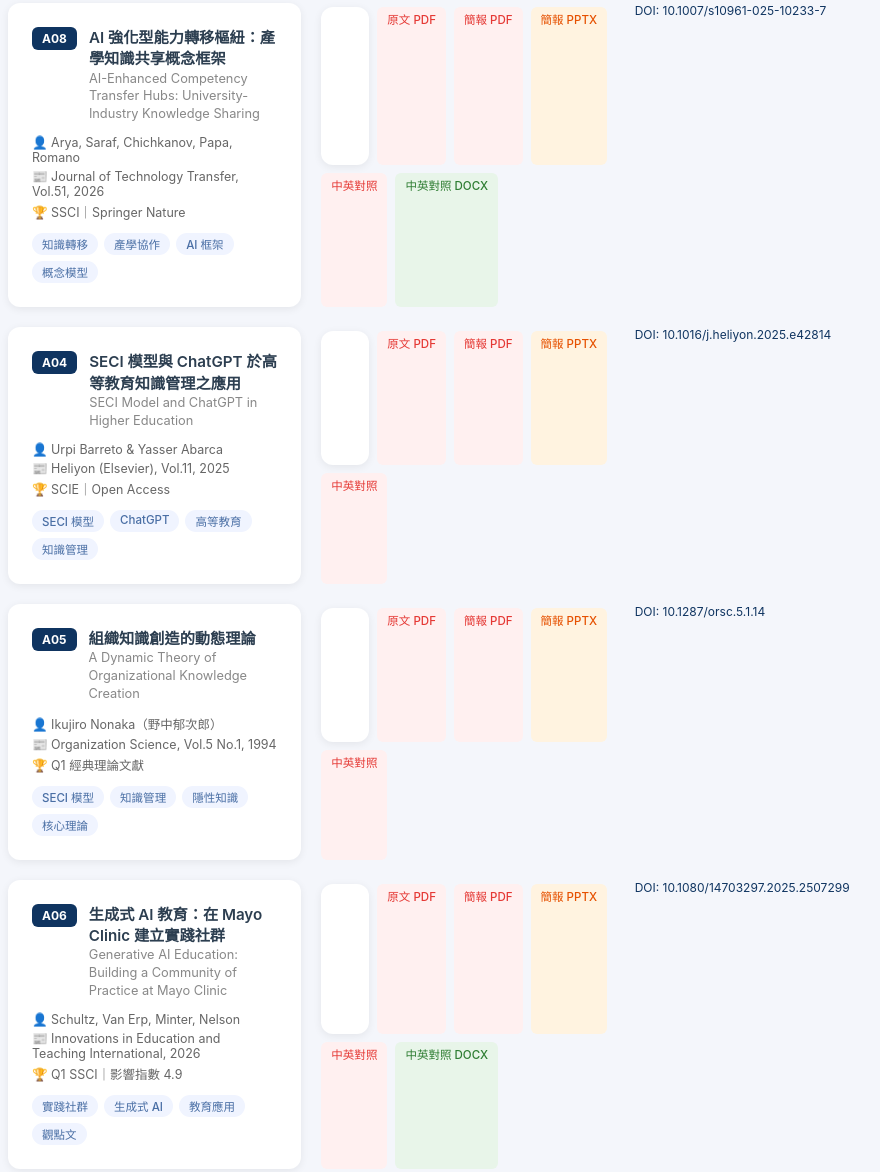
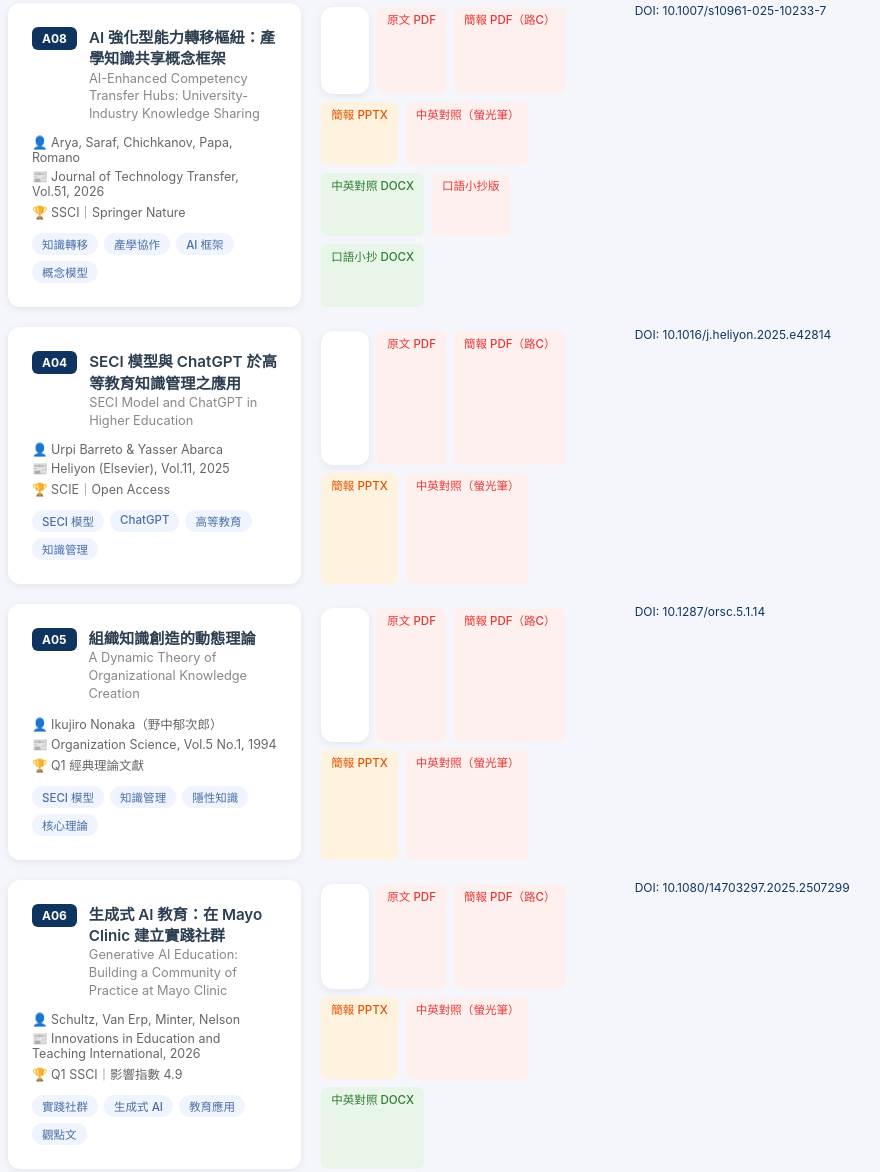
Before and after one commit to tarshar4242/thesis-library, a plain HTML site: page index.html in a window 1280 px wide. Shown: the part 456-1628 px from the top of the page, without its empty margins (172-1052 px from the left). Drawn offline with Linux system fonts and the light colour scheme.

Commit message:
更新 A08：新增路C版簡報、螢光筆v2中英對照、完整口語小抄版；移除舊版檔案

```diff
--- a/index.html
+++ b/index.html
@@ -134,10 +134,12 @@
       </div>
       <div class="card-files">
         <a class="file-btn pdf" href="A08/A08原文_AI-Enhanced_Competency_Transfer_Hubs.pdf" onclick="e=>e.stopPropagation()">原文 PDF</a>
-        <a class="file-btn pdf" href="A08/A08論文研讀_簡報_20260624.pdf" onclick="e=>e.stopPropagation()">簡報 PDF</a>
-        <a class="file-btn pptx" href="A08/A08論文研讀_簡報_20260624.pptx" onclick="e=>e.stopPropagation()">簡報 PPTX</a>
-        <a class="file-btn pdf" href="A08/A08段落中英對照_20260624.pdf" onclick="e=>e.stopPropagation()">中英對照</a>
-        <a class="file-btn docx" href="A08/A08段落中英對照_20260624.docx" onclick="e=>e.stopPropagation()">中英對照 DOCX</a>
+        <a class="file-btn pdf" href="A08/A08_簡報_路C版.pdf" onclick="e=>e.stopPropagation()">簡報 PDF（路C）</a>
+        <a class="file-btn pptx" href="A08/A08_簡報_路C版.pptx" onclick="e=>e.stopPropagation()">簡報 PPTX</a>
+        <a class="file-btn pdf" href="A08/A08_中英對照_螢光筆版v2.pdf" onclick="e=>e.stopPropagation()">中英對照（螢光筆）</a>
+        <a class="file-btn docx" href="A08/A08_中英對照_螢光筆版v2.docx" onclick="e=>e.stopPropagation()">中英對照 DOCX</a>
+        <a class="file-btn pdf" href="A08/A08_中英對照_完整口語小抄版.pdf" onclick="e=>e.stopPropagation()">口語小抄版</a>
+        <a class="file-btn docx" href="A08/A08_中英對照_完整口語小抄版.docx" onclick="e=>e.stopPropagation()">口語小抄 DOCX</a>
       </div>
       <div class="doi-link">DOI: 10.1007/s10961-025-10233-7</div>
     </a>
@@ -164,9 +166,9 @@
       </div>
       <div class="card-files">
         <a class="file-btn pdf" href="A04/A04原文_SECI_and_ChatGPT_in_higher_education.pdf" onclick="e=>e.stopPropagation()">原文 PDF</a>
-        <a class="file-btn pdf" href="A04/A04論文研讀_簡報_20260617.pdf" onclick="e=>e.stopPropagation()">簡報 PDF</a>
+        <a class="file-btn pdf" href="A04/A04論文研讀_簡報_20260617.pdf" onclick="e=>e.stopPropagation()">簡報 PDF（路C）</a>
         <a class="file-btn pptx" href="A04/A04論文研讀_簡報_20260613.pptx" onclick="e=>e.stopPropagation()">簡報 PPTX</a>
-        <a class="file-btn pdf" href="A04/A04論文_逐句中英對照_20260617.pdf" onclick="e=>e.stopPropagation()">中英對照</a>
+        <a class="file-btn pdf" href="A04/A04論文_逐句中英對照_20260617.pdf" onclick="e=>e.stopPropagation()">中英對照（螢光筆）</a>
       </div>
       <div class="doi-link">DOI: 10.1016/j.heliyon.2025.e42814</div>
     </a>
@@ -193,9 +195,9 @@
       </div>
       <div class="card-files">
         <a class="file-btn pdf" href="A05/A05原文_A_Dynamic_Theory_of_Organizational_Knowledge_Creation_Nonaka1994.pdf" onclick="e=>e.stopPropagation()">原文 PDF</a>
-        <a class="file-btn pdf" href="A05/A05野中知識創造_研讀簡報_20260620.pdf" onclick="e=>e.stopPropagation()">簡報 PDF</a>
+        <a class="file-btn pdf" href="A05/A05野中知識創造_研讀簡報_20260620.pdf" onclick="e=>e.stopPropagation()">簡報 PDF（路C）</a>
         <a class="file-btn pptx" href="A05/A05野中知識創造_研讀簡報_20260620.pptx" onclick="e=>e.stopPropagation()">簡報 PPTX</a>
-        <a class="file-btn pdf" href="A05/A05野中知識創造_段落中英對照_螢光標示_20260620.pdf" onclick="e=>e.stopPropagation()">中英對照</a>
+        <a class="file-btn pdf" href="A05/A05野中知識創造_段落中英對照_螢光標示_20260620.pdf" onclick="e=>e.stopPropagation()">中英對照（螢光筆）</a>
       </div>
       <div class="doi-link">DOI: 10.1287/orsc.5.1.14</div>
     </a>
@@ -222,9 +224,9 @@
       </div>
       <div class="card-files">
         <a class="file-btn pdf" href="A06/A06原文_Generative_AI_Education_CoP_at_Mayo_Clinic.pdf" onclick="e=>e.stopPropagation()">原文 PDF</a>
-        <a class="file-btn pdf" href="A06/A06共學團實踐社群_研讀簡報_20260624.pdf" onclick="e=>e.stopPropagation()">簡報 PDF</a>
+        <a class="file-btn pdf" href="A06/A06共學團實踐社群_研讀簡報_20260624.pdf" onclick="e=>e.stopPropagation()">簡報 PDF（路C）</a>
         <a class="file-btn pptx" href="A06/A06共學團實踐社群_研讀簡報_20260624.pptx" onclick="e=>e.stopPropagation()">簡報 PPTX</a>
-        <a class="file-btn pdf" href="A06/A06共學團實踐社群_段落中英對照_20260624.pdf" onclick="e=>e.stopPropagation()">中英對照</a>
+        <a class="file-btn pdf" href="A06/A06共學團實踐社群_段落中英對照_20260624.pdf" onclick="e=>e.stopPropagation()">中英對照（螢光筆）</a>
         <a class="file-btn docx" href="A06/A06共學團實踐社群_段落中英對照_20260624.docx" onclick="e=>e.stopPropagation()">中英對照 DOCX</a>
       </div>
       <div class="doi-link">DOI: 10.1080/14703297.2025.2507299</div>
```
Also changed, not shown: A08/README.md, 9 other files.
